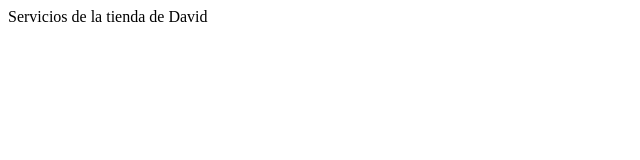
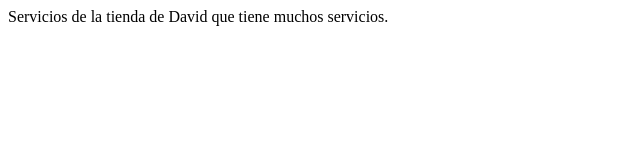
Before and after one commit to dfchaves17talentotech/MiPrimerRepoEnGitHub, a plain HTML site: page servicios.html in a window 1280 px wide. Shown: the whole page, without its empty margins (0-640 px from the left). Drawn offline with Linux system fonts and the light colour scheme.

Commit message:
Update servicios.html

```diff
--- a/servicios.html
+++ b/servicios.html
@@ -6,6 +6,6 @@
     <title>Servicios</title>
 </head>
 <body>
-    Servicios de la tienda de David
+    Servicios de la tienda de David que tiene muchos servicios.
 </body>
 </html>
```
